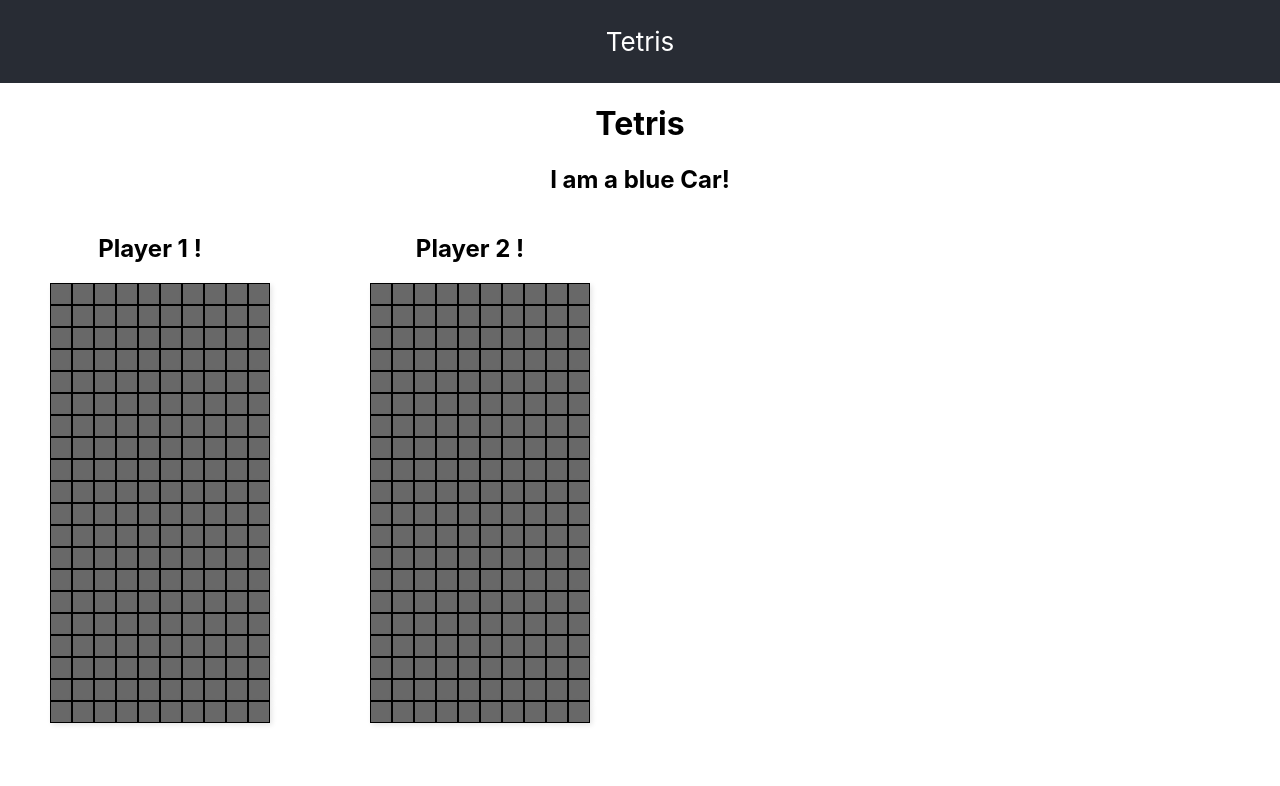
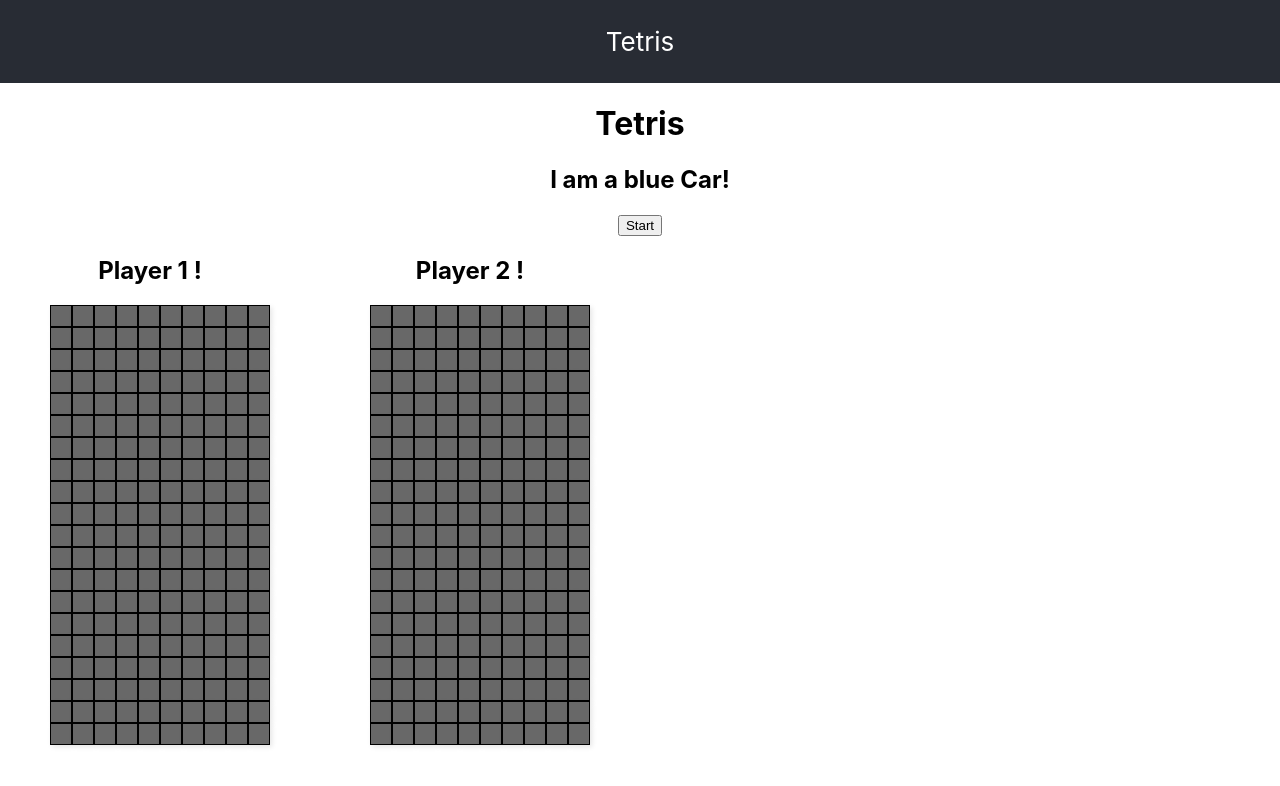
Before and after one commit to mundalo/tetris, a React (Create React App) app: page / in a window 1280 px wide. Shown: the top 786 px of the page. Built offline with nearby package versions, Linux system fonts and the light colour scheme.

Commit message:
renamed GridComponent to Board, added init button for start, resume and pause full logic still has to be implemented

```diff
--- a/src/App.js
+++ b/src/App.js
@@ -17,7 +17,7 @@ import Game from './classes/Game.js'
 
 function App() {
   const root = ReactDOM.createRoot(document.getElementById('root'));
-  root.render(<Game color="blue"/>);
+  root.render(<Game color="blue" game="Start"/>);
 }
 
 export default App;
--- /dev/null
+++ b/src/classes/Board.css
@@ -0,0 +1,18 @@
+.grid-container {
+    display: grid;
+    grid-template-rows: repeat(20, 1fr);
+    grid-template-columns: repeat(10, 1fr);
+    width: 200px;
+    height: 200px;
+    margin: 10px 50px;
+}
+
+.grid-item {
+    background-color: #686868;
+    border: 1px solid #000000;
+    display: flex;
+    align-items: center;
+    justify-content: center;
+    padding: 10px;
+    box-shadow: 2px 2px 5px rgba(0, 0, 0, 0.1);
+}
--- /dev/null
+++ b/src/classes/Board.js
@@ -0,0 +1,29 @@
+import React from 'react';
+import './Board.css'; // Import the CSS for styling
+
+class Board extends React.Component {
+    constructor(props) {
+        super(props);
+        this.state = {player: props.player};
+    }
+
+    render() {
+        const gridItems = []; // Create an array to populate the grid items
+
+        // Create 10x20 grid items
+        for (let i = 0; i < 10 * 20; i++) {
+            gridItems.push(<div key={i} row={Math.floor(i / 10)} column={i % 10} className="grid-item"></div>);
+        }
+
+        return (
+            <div player={this.state.player}>
+                <h2>Player {this.state.player} !</h2>
+                <div className="grid-container">
+                    {gridItems}
+                </div>
+            </div>
+        );
+    }
+}
+
+export default Board;
--- a/src/classes/Game.js
+++ b/src/classes/Game.js
@@ -1,12 +1,28 @@
 import React from 'react';
-import GridComponent from './GridComponent';
+import Board from './Board';
 
 class Game extends React.Component {
     constructor(props) {
         super(props);
         console.log(props)
-        this.state = {color: props.color};
+        this.state = {color: props.color, game: props.game};
     }
+
+    startGame = () => {
+        console.log("start game!");
+        const button = document.getElementById("start_btn");
+        if (this.state.game === "Start" || this.state.game === "Resume") {
+            button.innerHTML = "Pause";
+            this.setState({game: "Pause"});
+        } else if (this.state.game === "Pause") {
+            button.innerHTML = "Resume";
+            this.setState({game: "Resume"});
+        } else if (this.state.game === "End") {
+            button.innerHTML = "Start";
+            this.setState({game: "Start"})
+        }
+    };
+
     render() {
         //return <h2>I am a {this.state.color} Car!</h2>
         return (
@@ -17,9 +33,10 @@ class Game extends React.Component {
                 <div className="board">
                     <h1>Tetris</h1>
                     <h2>I am a {this.state.color} Car!</h2>
+                    <button id="start_btn" onClick={this.startGame}>Start</button>
                     <div className="grid-parent-container">
-                        <GridComponent player="1"/>
-                        <GridComponent player="2"/>
+                        <Board player="1"/>
+                        <Board player="2"/>
                     </div>
                 </div>
             </div>
--- a/src/classes/GridComponent.css
+++ /dev/null
@@ -1,18 +0,0 @@
-.grid-container {
-    display: grid;
-    grid-template-rows: repeat(20, 1fr);
-    grid-template-columns: repeat(10, 1fr);
-    width: 200px;
-    height: 200px;
-    margin: 10px 50px;
-}
-
-.grid-item {
-    background-color: #686868;
-    border: 1px solid #000000;
-    display: flex;
-    align-items: center;
-    justify-content: center;
-    padding: 10px;
-    box-shadow: 2px 2px 5px rgba(0, 0, 0, 0.1);
-}
--- a/src/classes/GridComponent.js
+++ /dev/null
@@ -1,29 +0,0 @@
-import React from 'react';
-import './GridComponent.css'; // Import the CSS for styling
-
-class GridComponent extends React.Component {
-    constructor(props) {
-        super(props);
-        this.state = {player: props.player};
-    }
-
-    render() {
-        const gridItems = []; // Create an array to populate the grid items
-
-        // Create 10x20 grid items
-        for (let i = 0; i < 10 * 20; i++) {
-            gridItems.push(<div key={i} row={Math.floor(i / 10)} column={i % 10} className="grid-item"></div>);
-        }
-
-        return (
-            <div player={this.state.player}>
-                <h2>Player {this.state.player} !</h2>
-                <div className="grid-container">
-                    {gridItems}
-                </div>
-            </div>
-        );
-    }
-}
-
-export default GridComponent;
```
Also changed, not shown: src/classes/tetriminos.txt (added).
